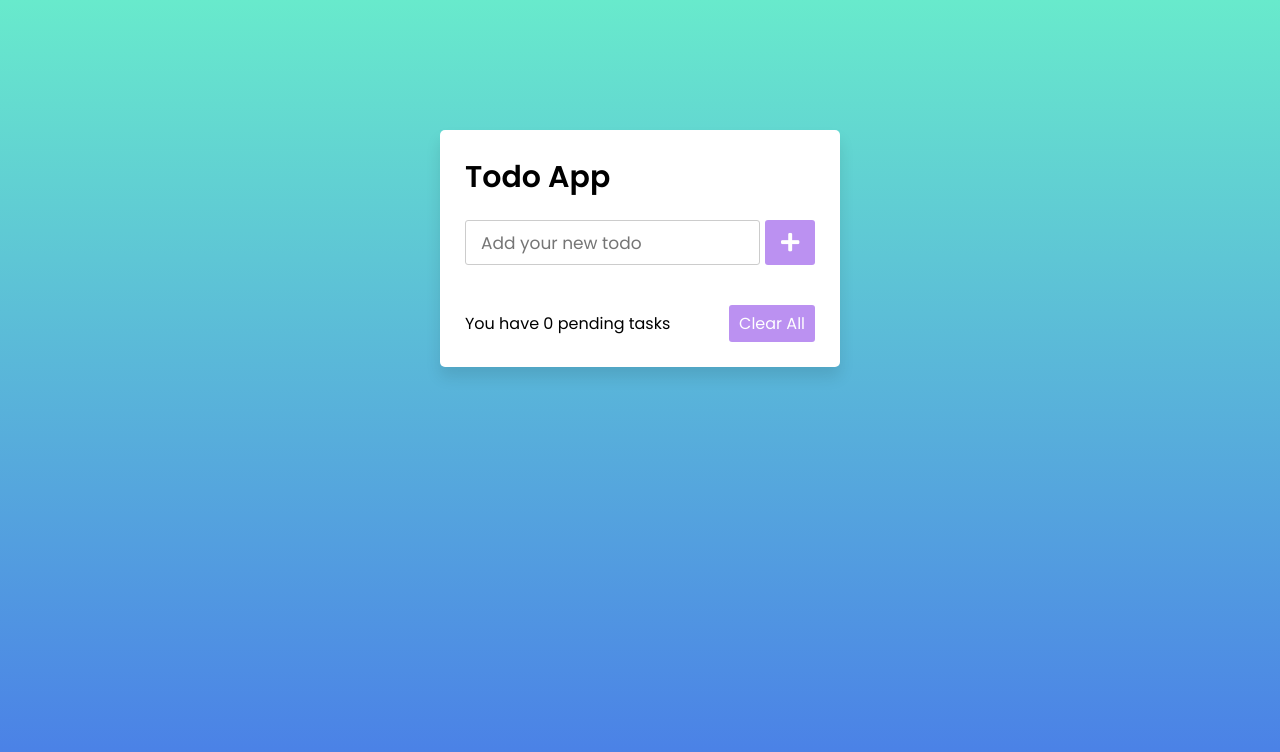
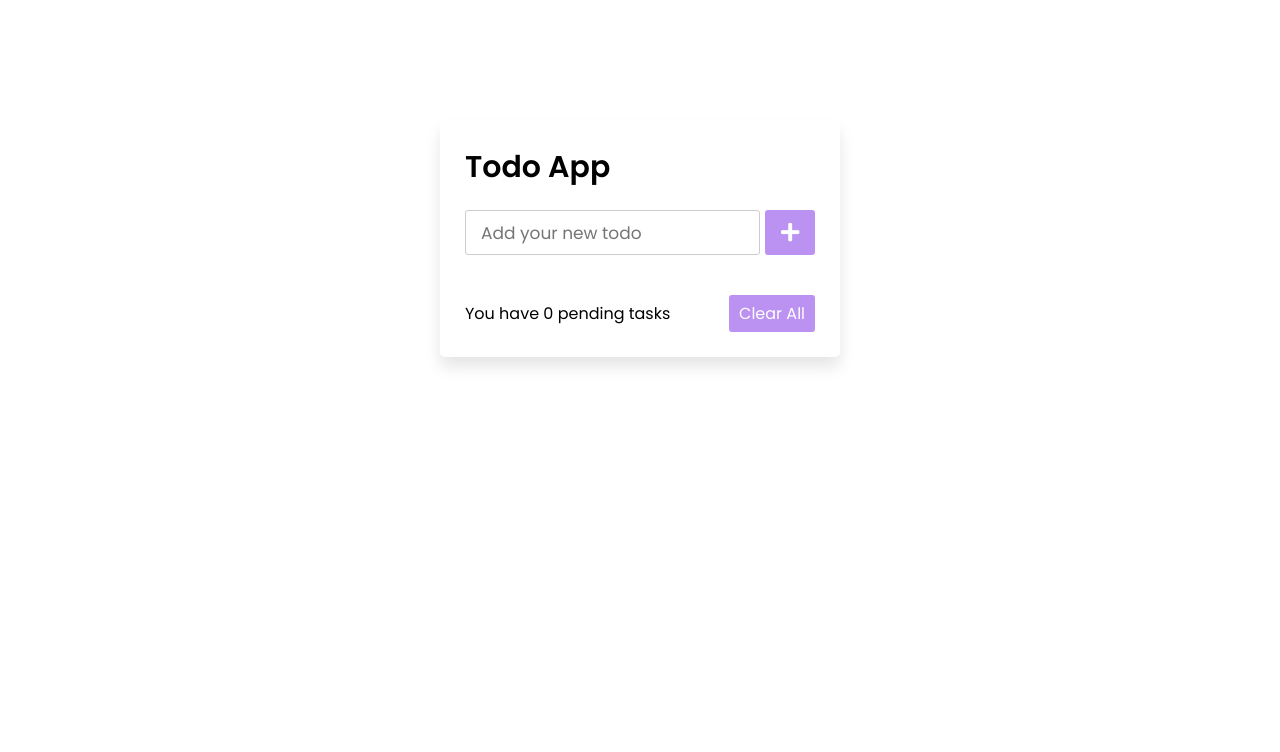
Before and after one commit to anushridhote/Test, a plain HTML site: page index.html in a window 1280 px wide. Drawn offline with Linux system fonts and the light colour scheme.

Commit message:
Update style.css

```diff
--- a/style.css
+++ b/style.css
@@ -9,13 +9,7 @@
   color: #ffff;
   background: rgb(142, 73, 232);
 }
-body{
-  width: 100%;
-  height: 100vh;
-  /* overflow: hidden; */
-  padding: 10px;
-  background: linear-gradient(to bottom, #68EACC 0%, #497BE8 100%);
-}
+
 .wrapper{
   background: #fff;
   max-width: 400px;
```
